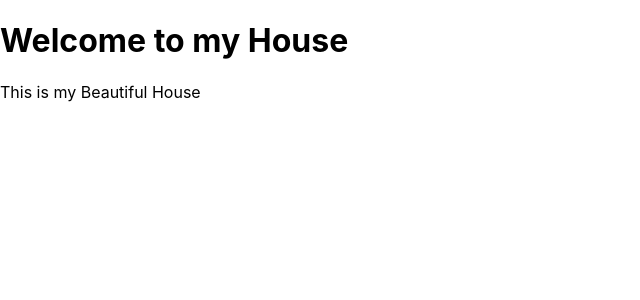
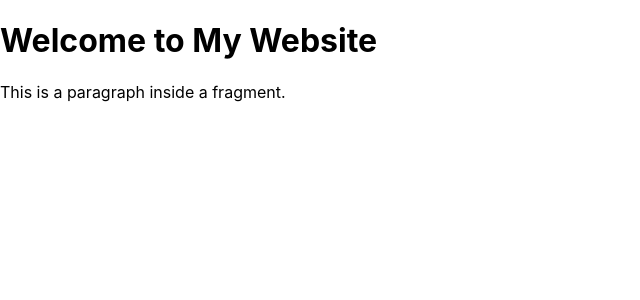
Before and after one commit to MayurArchives/react, a React (Create React App) app: page / in a window 1280 px wide. Shown: the top 300 px of the page, without its empty margins (0-640 px from the left). Built offline with nearby package versions, Linux system fonts and the light colour scheme.

Commit message:
Fragments shortcut

```diff
--- a/src/components/ReactFragment.jsx
+++ b/src/components/ReactFragment.jsx
@@ -1,12 +1,24 @@
-import React from 'react'
+// import React from 'react'
 
-function ReactFragment() {
+// function ReactFragment() {
+//     return (
+//         <React.Fragment>
+//             <h1>Welcome to my House</h1>
+//             <p> This is my Beautiful House</p>
+//         </React.Fragment>
+//     )
+// }
+
+// export default ReactFragment
+import React from 'react';
+
+function MyComponent() {
     return (
-        <React.Fragment>
-            <h1>Welcome to my House</h1>
-            <p> This is my Beautiful House</p>
-        </React.Fragment>
-    )
+        <>
+            <h1>Welcome to My Website</h1>
+            <p>This is a paragraph inside a fragment.</p>
+        </>
+    );
 }
 
-export default ReactFragment
+export default MyComponent;
```
